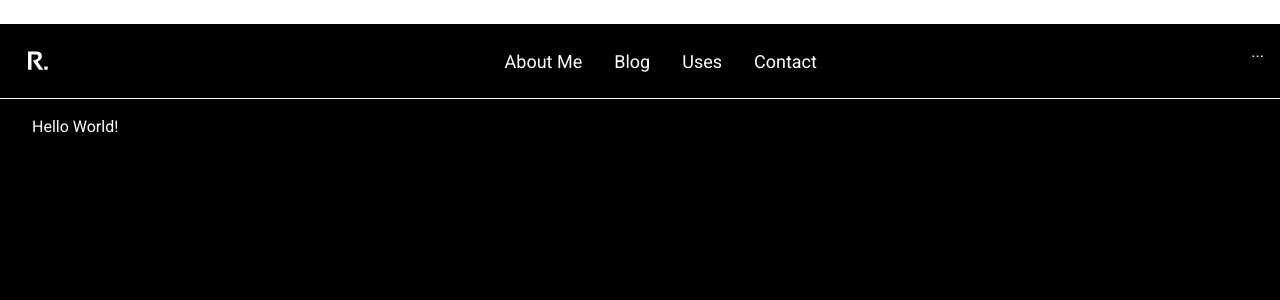
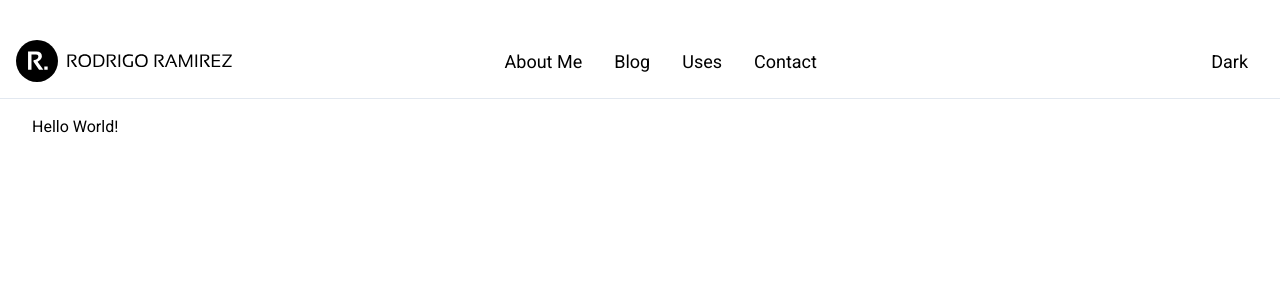
Before and after one commit to xpromx/xpromx.me, a Next.js app: page / in a window 1280 px wide. Shown: the top 300 px of the page. Built offline with nearby package versions, Linux system fonts and the light colour scheme; some icons are missing.

Commit message:
feat: Navbar + Layout DarkMode

```diff
--- a/src/components/Layout/Layout.tsx
+++ b/src/components/Layout/Layout.tsx
@@ -1,15 +1,18 @@
 import React, { FC } from "react";
 import Head from "./Head";
 import { Navbar } from "../Navbar";
+import { useTheme } from "@helpers/ThemeContext";
 interface LayoutProps {
   title: string;
   description?: string;
   image?: string;
 }
 
-export const Wrapper: FC = ({ children }) => (
+export const Wrapper: FC = ({ children }) => {
+  const { darkMode } = useTheme();
+  return (
     <div
-    className="dark h-screen"
+      className={`${darkMode ? "dark" : ""} h-screen`}
       style={{
         minHeight: "500px",
       }}
@@ -19,6 +22,7 @@ export const Wrapper: FC = ({ children }) => (
       </div>
     </div>
   );
+};
 
 export const Main: FC<{ className?: string }> = ({
   children,
--- a/src/components/Navbar/Navbar.tsx
+++ b/src/components/Navbar/Navbar.tsx
@@ -1,8 +1,11 @@
+import { useTheme } from "@helpers/ThemeContext";
 import React, { FC } from "react";
 import { LogoLarge } from "../Logo";
 
-const Nav: FC = ({ children }) => {
-  return <ul className="flex items-center h-full">{children}</ul>;
+const Nav: FC<{ className: string }> = ({ children, className }) => {
+  return (
+    <ul className={`flex items-center h-full ${className}`}>{children}</ul>
+  );
 };
 
 const NavItem: FC = ({ children }) => {
@@ -10,6 +13,7 @@ const NavItem: FC = ({ children }) => {
 };
 
 export const Navbar = () => {
+  const { darkMode, setDarkMode } = useTheme();
   return (
     <div className="flex justify-between p-4 border-b dark:border-gray-100">
       <div className="w-64">
@@ -33,7 +37,15 @@ export const Navbar = () => {
           </NavItem>
         </Nav>
       </div>
-      <div className="w-64 text-right">...</div>
+      <div className="w-64 text-right">
+        <Nav className="flex-row-reverse">
+          <NavItem>
+            <button onClick={() => setDarkMode(!darkMode)}>
+              {darkMode ? "White" : "Dark"}
+            </button>
+          </NavItem>
+        </Nav>
+      </div>
     </div>
   );
 };
```
Lines whose indentation alone changed are shown as unchanged.
